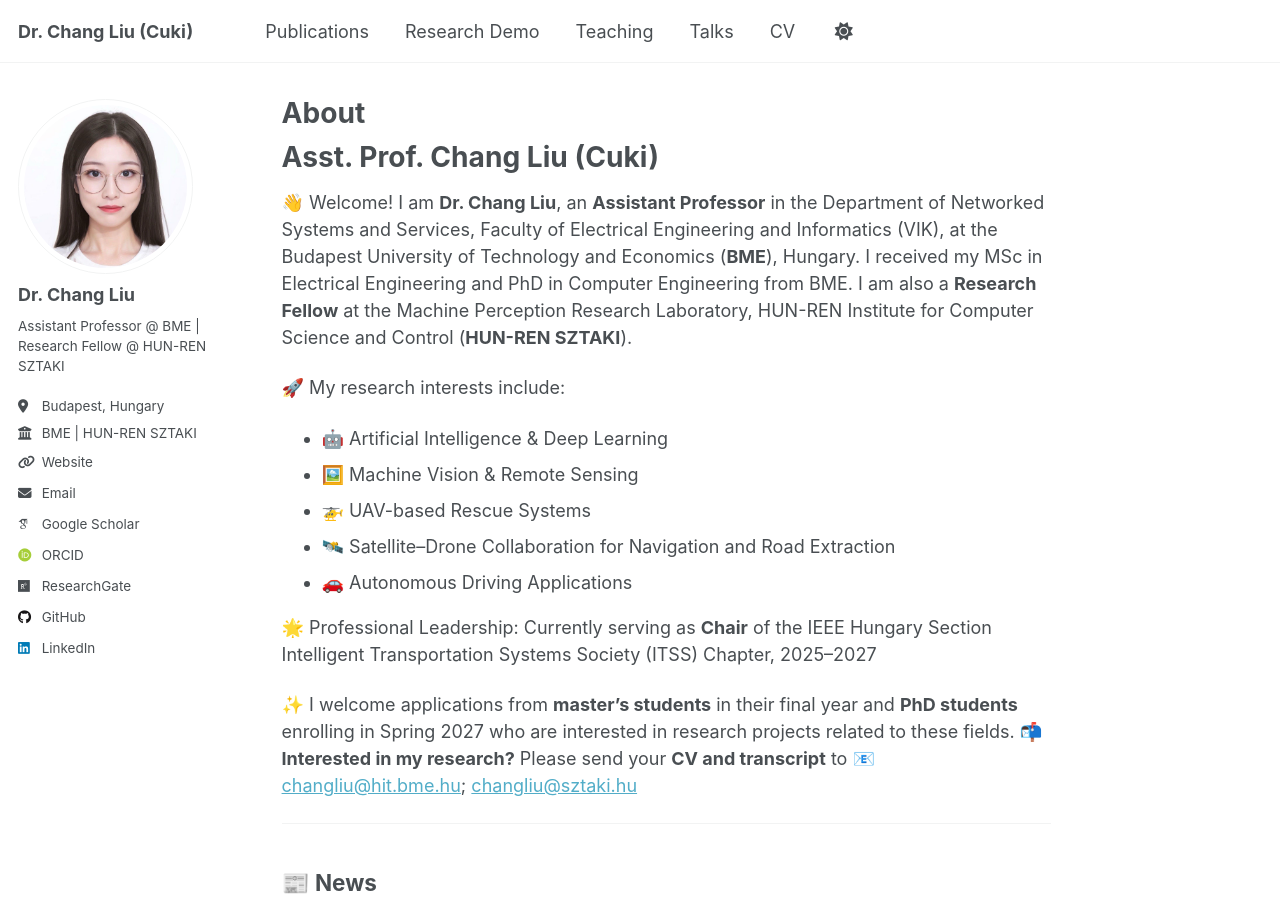
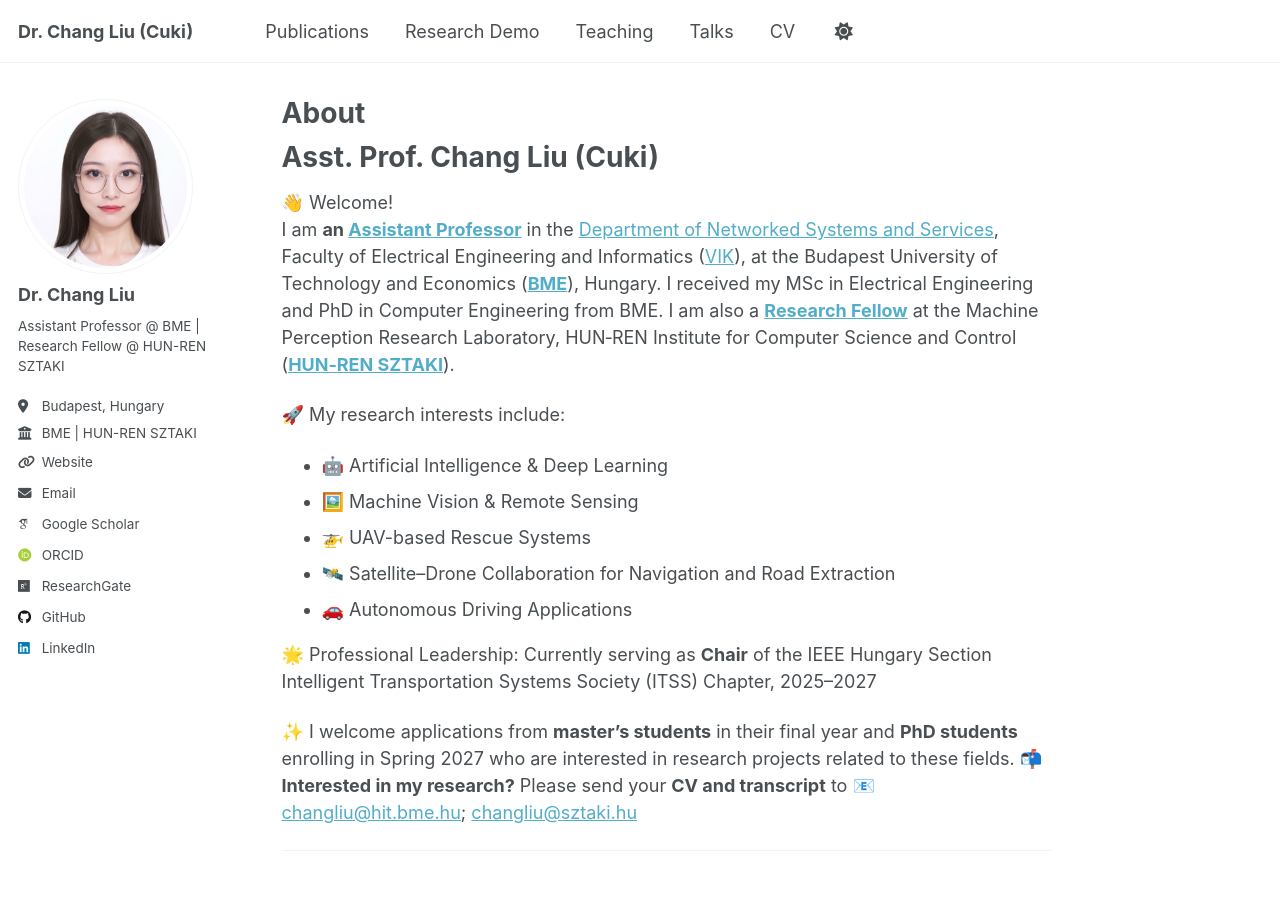
Before and after one commit to ChangLiu-bp/changliu-bp.github.io, a Jekyll site: the page built from _pages/about.md, in a window 1280 px wide and 900 px high. Built offline with Jekyll 4.4.1, drawn with Linux system fonts in a browser that asks for light colours; some web fonts are replaced; a script that is not in the unit is left out.

Commit message:
Update about.md

```diff
--- a/_pages/about.md
+++ b/_pages/about.md
@@ -10,7 +10,9 @@
 # Asst. Prof. Chang Liu (Cuki)
 
 👋 Welcome!
-I am **Dr. Chang Liu**, an **Assistant Professor** in the Department of Networked Systems and Services, Faculty of Electrical Engineering and Informatics (VIK), at the Budapest University of Technology and Economics (**BME**), Hungary. I received my MSc in Electrical Engineering and PhD in Computer Engineering from BME. I am also a **Research Fellow** at the Machine Perception Research Laboratory, HUN-REN Institute for Computer Science and Control (**HUN-REN SZTAKI**).
+I am **an [Assistant Professor](https://medianets.hu/staff/chang-liu/)** in the [Department of Networked Systems and Services](https://www.hit.bme.hu/staff), Faculty of Electrical Engineering and Informatics ([VIK](https://www.vik.bme.hu/en/)), at the Budapest University of Technology and Economics (**[BME](https://www.bme.hu/en)**), Hungary. I received my MSc in Electrical Engineering and PhD in Computer Engineering from BME. I am also a **[Research Fellow](https://sztaki.hun-ren.hu/en/organisation/departments/mplab/chang-liu)** at the Machine Perception Research Laboratory, HUN‑REN Institute for Computer Science and Control (**[HUN‑REN SZTAKI](https://www.sztaki.hu/)**).
+
+
 
 🚀 My research interests include:
 
```
